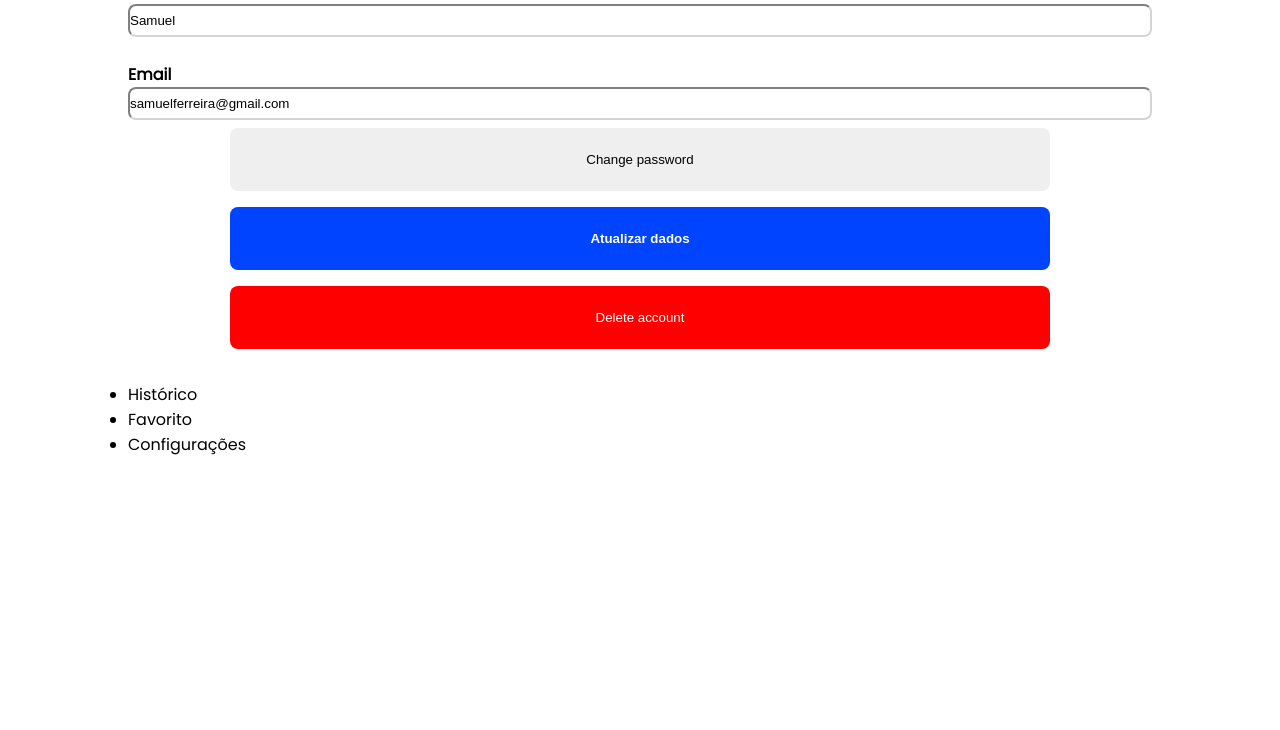
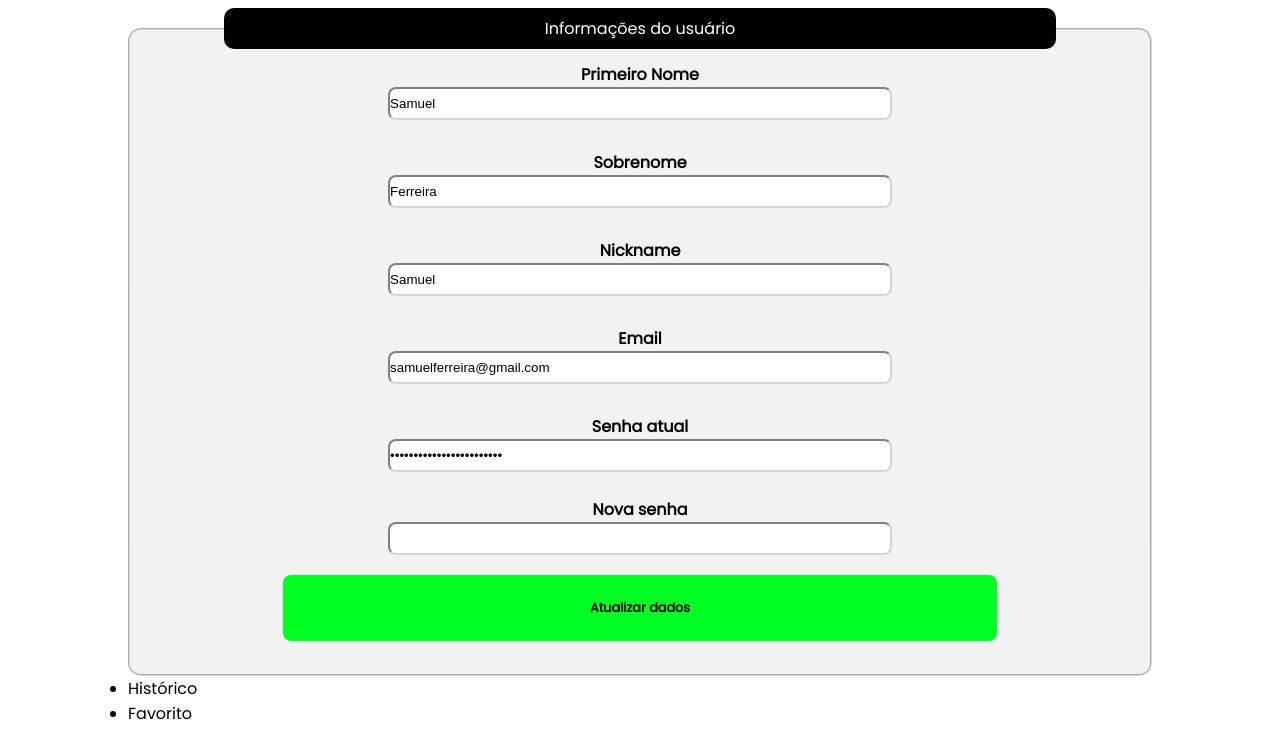
Before and after one commit to Matthew1523/projetoNoticias, a website: page user-account-display.html in a window 1280 px wide. Shown: the part 219-949 px from the top of the page. Before the commit the page ends 800 px from the top, so only its background shows below. Drawn offline with Linux system fonts and the light colour scheme.

Commit message:
update user account settings interface

```diff
--- a/style/user-account-display.css
+++ b/style/user-account-display.css
@@ -9,9 +9,45 @@
 
 }
 
+#user__picture{
+    background-image:linear-gradient(to bottom right, rgb(67, 81, 209), rgb(0, 195, 255));
+    padding: 50px;
+    border-radius: 20px 60px;
+}
+
+
+
+*{
+    margin: 0;
+    padding: 0;
+}
+
+fieldset{
+    margin-top: 1.5rem;
+    border-color: rgba(182, 182, 182, 0.479);
+    border-radius: 13px;
+    box-shadow: 3px  rgba(161, 155, 155, 0.534);
+    background-color: rgba(236, 234, 234, 0.623);
+}
+
+
+fieldset legend{
+
+    text-align: center;
+    width: 80%;
+
+    background-color: black;
+    color: white;
+    padding: 0.5rem;
+    border-radius: 10px;
+    margin-bottom: 13px;
+}
+
+
+
 main{
     width: 80%;
-    margin: auto;
+    margin: 13px auto;
 }
 
 .flex-direction__column{
@@ -44,6 +80,8 @@ main{
 
 }
 
+
+
 #user__logo{
 
     display: flex;
@@ -54,21 +92,38 @@ main{
     max-width: 120px;
 
 
+
+
 }
+
+
+
 
 #update-btn{
 
 
     text-align: center;
     align-self: center;
-    color: white;
+    color: rgb(0, 0, 0);
+
+    font-family: inherit;
+    font-size: 0.8rem;
     font-weight: bold;
-    background-color: rgb(0, 68, 255);
+    background-color: rgb(0, 255, 34);
+
+    margin-top: 20px;
 
 
 }
 
+#update-btn:hover{
+    background-color: rgb(6, 209, 33);
+}
+
 .user-edit-informations{
+    margin-inline-start: auto;
+    margin-inline-end: auto;
+
     display: flex;
     flex-direction: column;
 
@@ -84,7 +139,7 @@ main{
 }
 
 .btn-edit{
-    width: 80%;
+    width: 70%;
 
     border-radius: 8px;
     padding: 1.5rem;
@@ -95,6 +150,8 @@ main{
 .delete-btn{
     background-color: red;
     color: white;
+    font-family: initial;
+
 }
 
 
@@ -108,18 +165,28 @@ main{
 
 
 .user-information{
+
+}
+
+.user-information__item{
+    width: 70%;
+    margin:auto;
+    text-align: center;
+
+
+}
+
+
+.user-information__input-field{
+
+    width: inherit;
+    margin: auto;
+
     border-radius: 8px;
     padding: 7px 0;
     border-color: rgb(212, 212, 212);
 
     box-shadow: none;
+    border-color: none;
 
 }
-
-
-
-
-
-#user-name:nth-child(n){
-    flex:1;
-}
--- a/user-account-display.html
+++ b/user-account-display.html
@@ -18,51 +18,71 @@
 
 <main>
     <div class="user">
+    <div id="user__picture">
         <img
-        src="https://external-content.duckduckgo.com/iu/?u=https%3A%2F%2Ft3.ftcdn.net%2Fjpg%2F03%2F46%2F83%2F96%2F360_F_346839683_6nAPzbhpSkIpb8pmAwufkC7c5eD7wYws.jpg&f=1&nofb=1&ipt=f0da5a3ed2f19636d2103d018704c4d8b4705be749b81ce63cb34968c235be8d&ipo=images"
+        src="https://external-content.duckduckgo.com/iu/?u=https%3A%2F%2Fpic.onlinewebfonts.com%2Fsvg%2Fimg_24787.png&f=1&nofb=1&ipt=1d7fdecea3345b6090a7956c6569e44b57f0b3cb42c5f5c7024755e6ed3f7103&ipo=images"
         alt="user__logo"
         id="user__logo">
-        <br>
-        <i class="ri-pencil-line"></i><br>
+    </div>
 
-        <div id="user-name" class="flex-direction__row " >
-            <div id="user-name__first-last-name" class="flex-direction__column flex-wrap" style="flex:1; max-width: 40%;">
-                <label class="title-user-information" for="">Primeiro Nome</label>
-                <input type="text" id="first-name" class="user-information" value="Samuel"></p>
+
+    <form action="" method="post">
+    <fieldset>
+        <legend>Informações do usuário</legend>
+        <div id="user-name" class="flex-direction__column" style="row-gap: 30px; flex-wrap: wrap;" >
+
+            <div class="user-information__item">
+                <label class="title-user-information" for="">Primeiro Nome</label><br>
+                <input type="text" id="first-name" class="user-information__input-field" value="Samuel"></p>
             </div>
 
 
 
-            <div class="flex-direction__column" style="flex:1;">
-                <label class="title-user-information" for="" >Sobrenome</label>
-                <input type="text" id="last-name" class="user-information" value="Ferreira"></p>
+
+            <div class="user-information__item">
+                <label class="title-user-information" for="" >Sobrenome</label><br>
+                <input type="text" id="last-name" class="user-information__input-field" value="Ferreira"></p>
             </div>
 
 
+
+
+            <div class="user-information__item">
+                <label class="title-user-information" for="">Nickname</label><br>
+                <input type="" class="user-information__input-field" value="Samuel">
+            </div>
+
+
+        <div class="user-information__item">
+            <label class="title-user-information" for="">Email</label><br>
+            <input type="text" class="user-information__input-field" value="samuelferreira@gmail.com">
         </div>
 
-        <div class="flex-direction__column">
-            <label class="title-user-information" for="">Nickname</label>
-            <input type="" class="user-information" value="Samuel">
+        <div class="user-information__item">
+            <label class="title-user-information" for="">Senha atual</label><br>
+            <input type="password" class="user-information__input-field" value="samuelferreira@gmail.com">
+
+            <br><br>
+
+            <label class="title-user-information" for="">Nova senha</label><br>
+            <input type="password" class="user-information__input-field" value="">
         </div>
-        <br>
 
-        <div class="flex-direction__column">
-            <label class="title-user-information" for="">Email</label>
-            <input type="text" class="user-information" value="samuelferreira@gmail.com">
-        </div>
 
     </div>
 
+
     <div class="user-edit-informations">
-        <button class="btn-edit">Change password</button>
+
         <button id="update-btn" class="btn-edit">Atualizar dados</button>
-        <button class="delete-btn btn-edit">Delete account</button>
+
         <br>
     </div>
 
 
 
+    </fieldset>
+    </form>
     <ul>
         <li>Histórico</li>
         <li>Favorito</li>
```
